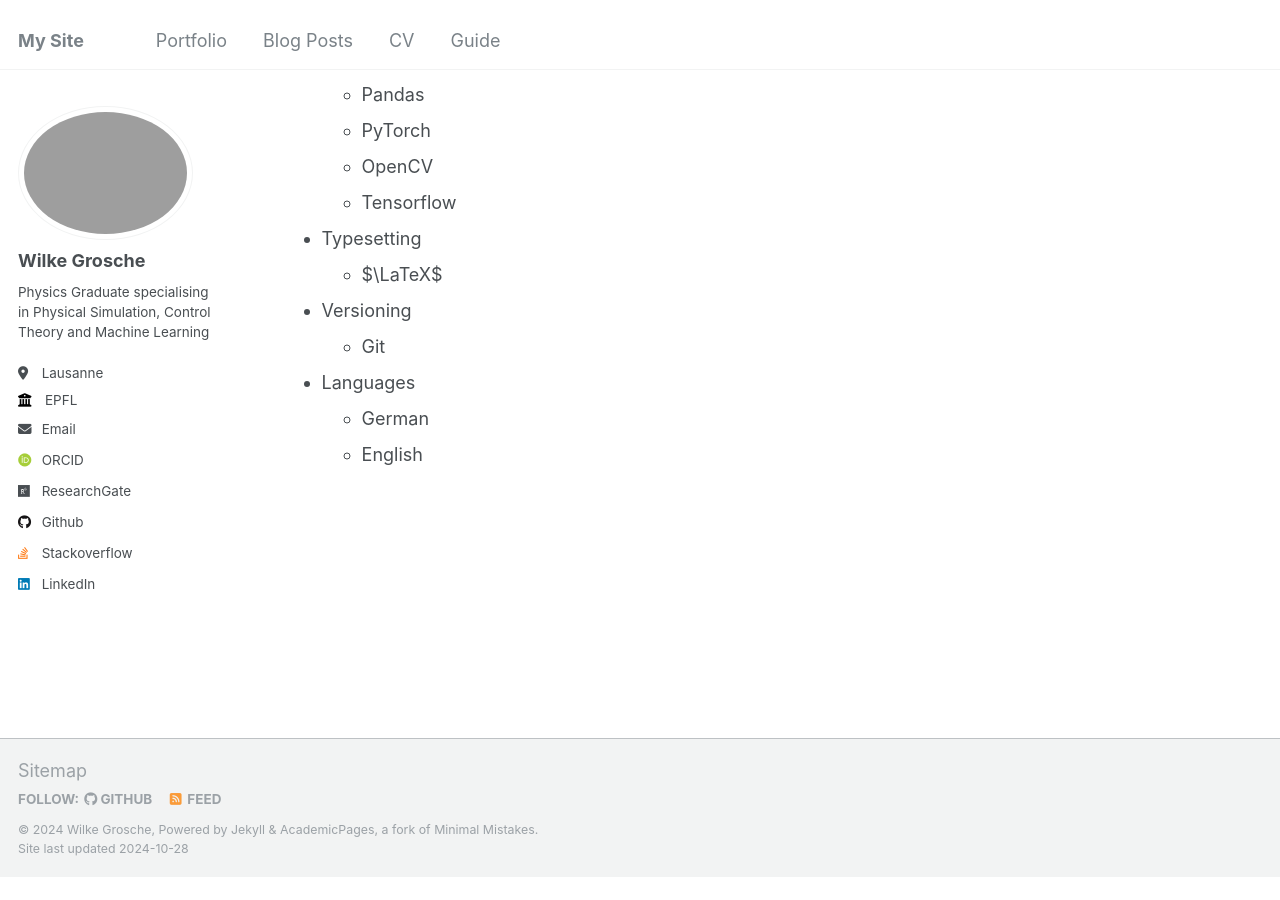
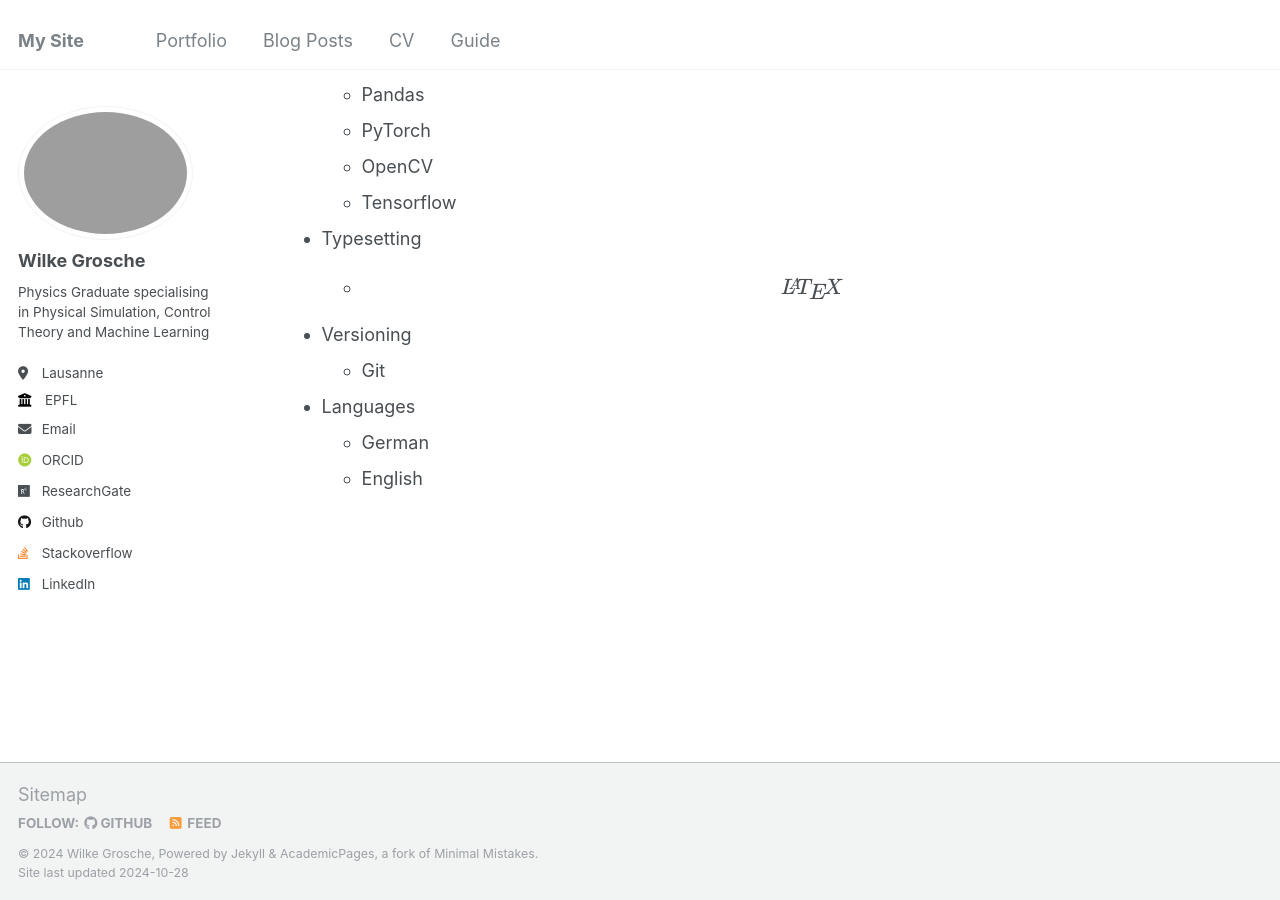
Before and after one commit to wgrosche/wgrosche.github.io, a Jekyll site: the page built from _pages/cv.md, in a window 1280 px wide and 900 px high, scrolled down 745 px. Built offline with Jekyll 4.4.1, drawn with Linux system fonts in a browser that asks for light colours; some web fonts are replaced; before the commit the page ends 1621 px from its top, so only the background shows below that.

Commit message:
Update cv.md

```diff
--- a/_pages/cv.md
+++ b/_pages/cv.md
@@ -37,7 +37,7 @@ Skills
   * OpenCV
   * Tensorflow
 * Typesetting
-  * $\LaTeX$
+  * $$\LaTeX$$
 * Versioning
   * Git
 * Languages
```
